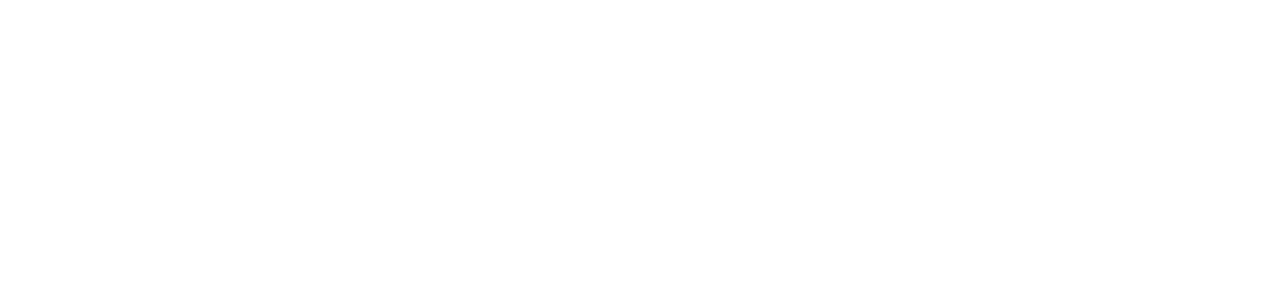
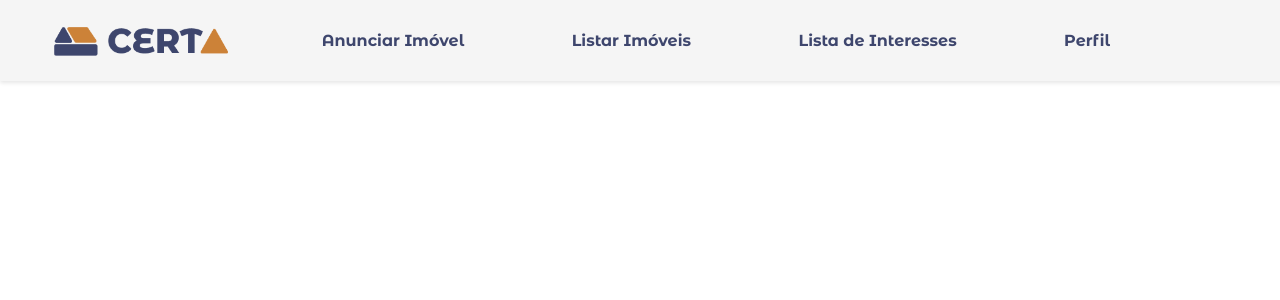
Before and after one commit to Yann-Uchoa5/front-imoveis, a React (Create React App) app: page /cadastrar_imovel in a window 1280 px wide. Before the commit this address had no page. Shown: the top 300 px of the page. Built offline with nearby package versions, Linux system fonts and the light colour scheme.

Commit message:
Inserindo novo componente de navbar, iniciando a página de Anunciar Imóvel e Corrigindo logo para .png

```diff
--- /dev/null
+++ b/src/components/MainNavbar/MainNavbar.css
@@ -0,0 +1,46 @@
+.main_navbar {
+  background-color: #f5f5f5;
+  padding: 15px 20px;
+  box-shadow: 0 2px 4px rgba(0, 0, 0, 0.1);
+  width: 100%;
+  position: fixed;
+  top: 0;
+  left: 0;
+  z-index: 1000;
+  display: flex;
+  align-items: center; /* Centraliza verticalmente */
+}
+
+.main_navbar img {
+  width: 15%;
+  max-width: 11rem;
+}
+
+.main_navbar img:hover {
+  cursor: pointer;
+}
+
+.main_navbar ul {
+  width: 70%;
+  display: flex;
+  justify-content: space-around;
+}
+
+.main_navbar ul a {
+  font-family: "Montserrat Alternates", sans-serif;
+  text-decoration: none;
+  color: #3e466d;
+  font-weight: 600;
+  font-size: 1rem;
+}
+
+.main_navbar ul a:hover {
+  transition: 0.3s;
+  color: #cc8238;
+}
+
+.main_navbar-logo {
+  margin: 0.5rem 0 0.5rem 2rem;
+  height: auto; /* Ajuste o tamanho da imagem conforme necessário */
+  width: auto; /* Mantém a proporção da imagem */
+}
--- /dev/null
+++ b/src/components/MainNavbar/MainNavbar.js
@@ -0,0 +1,19 @@
+import React from "react";
+import "./MainNavbar.css";
+import logo from "../../assets/images/logo.png"; // Importe a imagem
+
+const MainNavbar = () => {
+  return (
+    <nav className="main_navbar">
+      <img src={logo} alt="Logo do site" className="main_navbar-logo" />
+      <ul>
+        <a href="#anunciar">Anunciar Imóvel</a>
+        <a href="#lista_imoveis">Listar Imóveis</a>
+        <a href="#lista_interesse">Lista de Interesses</a>
+        <a href="#perfil">Perfil</a>
+      </ul>
+    </nav>
+  );
+};
+
+export default MainNavbar;
--- a/src/components/Navbar/Navbar.css
+++ b/src/components/Navbar/Navbar.css
@@ -1,5 +1,5 @@
 .navbar {
-    background-color: #D5E1E9;
+  background-color: #d5e1e9;
   padding: 15px 20px;
   box-shadow: 0 2px 4px rgba(0, 0, 0, 0.1);
   width: 100%;
@@ -13,6 +13,7 @@
 }
 
 .navbar-logo {
-    height: 40px; /* Ajuste o tamanho da imagem conforme necessário */
+  margin: 0.5rem 0 0.5rem 2rem;
+  height: 30px; /* Ajuste o tamanho da imagem conforme necessário */
   width: auto; /* Mantém a proporção da imagem */
 }
--- /dev/null
+++ b/src/pages/CadastroImovelPage/CadastroImovel.js
@@ -0,0 +1,12 @@
+import { useState } from "react";
+import MainNavbar from "../../components/MainNavbar/MainNavbar";
+
+const Cadastro_imovel = () => {
+  return (
+    <div>
+      <MainNavbar />
+    </div>
+  );
+};
+
+export default Cadastro_imovel;
--- a/src/routes/AppRoutes.js
+++ b/src/routes/AppRoutes.js
@@ -1,12 +1,14 @@
-import React from 'react';
-import { BrowserRouter as Router, Routes, Route } from 'react-router-dom';
-import Cadastro from '../pages/Cadastro/Cadastro';
+import React from "react";
+import { BrowserRouter as Router, Routes, Route } from "react-router-dom";
+import Cadastro from "../pages/CadastroUserPage/Cadastro";
+import CadastroImovel from "../pages/CadastroImovelPage/CadastroImovel";
 
 const AppRoutes = () => {
   return (
     <Router>
       <Routes>
         <Route path="/cadastro" element={<Cadastro />} />
+        <Route path="/cadastrar_imovel" element={<CadastroImovel />} />
         {/* Adicione uma rota padrão para redirecionar para /cadastro */}
         <Route path="/" element={<Cadastro />} />
       </Routes>
```
Also changed, not shown: src/components/FormInput/Navbar/Navbar.css (deleted, +0 -11 lines), src/components/FormInput/Navbar/Navbar.js (deleted, +0 -12 lines), src/components/Navbar/Navbar.js (+5 -4 lines), src/assets/images/logo.png, src/assets/images/logo1.png (added), src/pages/CadastroImovelPage/CadastroImovel.css (added), src/pages/CadastroUserPage/Cadastro.css (renamed from src/pages/Cadastro/Cadastro.css), src/pages/CadastroUserPage/Cadastro.js (renamed from src/pages/Cadastro/Cadastro.js). Lines whose indentation alone changed are shown as unchanged.
